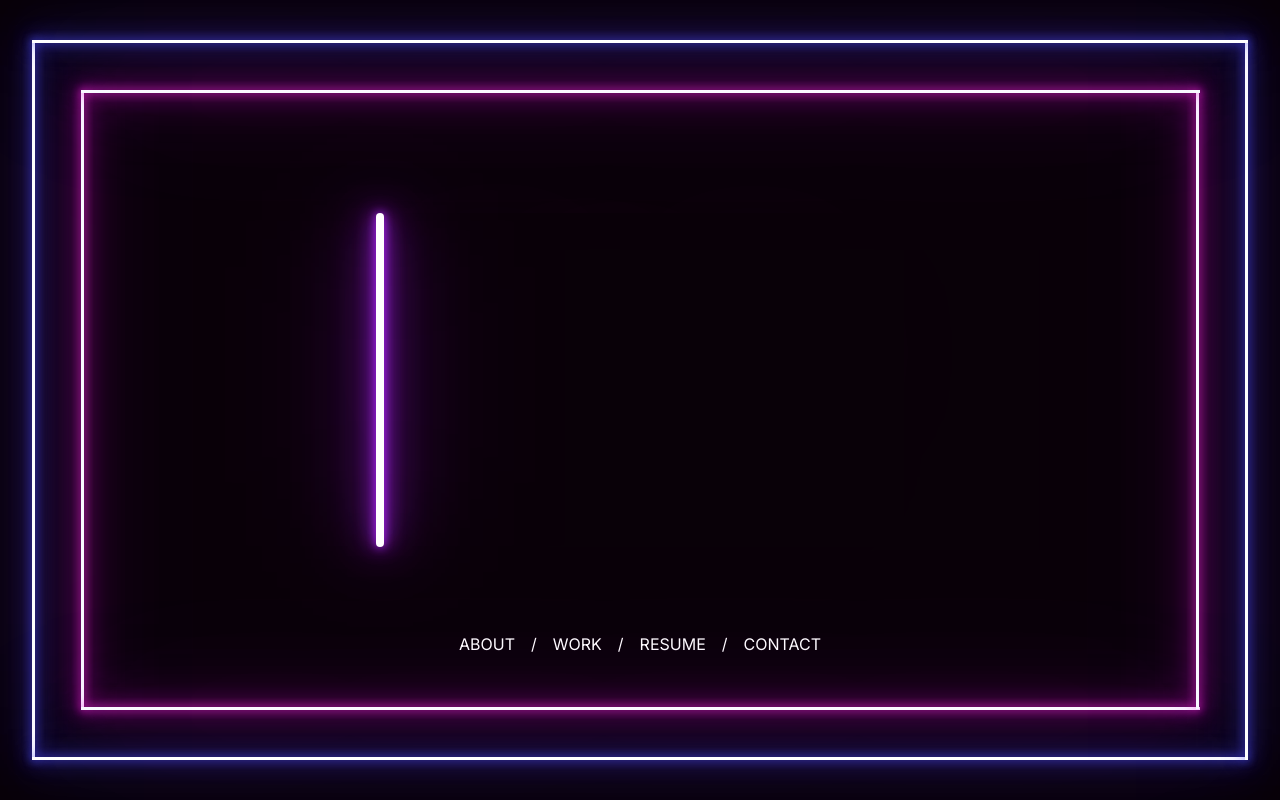
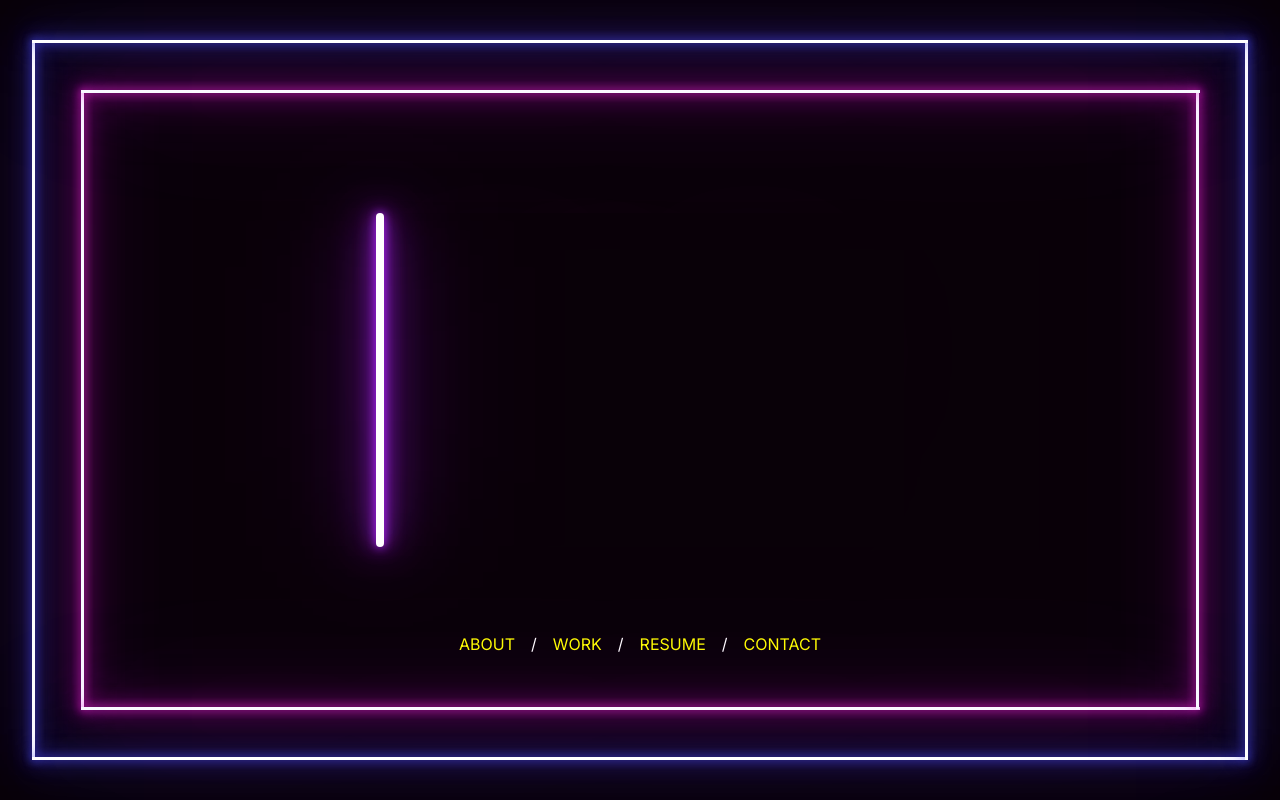
Before and after one commit to Cathy347Le/react-portfolio, a React (Create React App) app: page / in a window 1280 px wide. Shown: the top 800 px of the page. Built offline with nearby package versions, Linux system fonts and the light colour scheme; grey boxes are pictures that could not be loaded.

Commit message:
test change

```diff
--- a/src/Components/Menu.scss
+++ b/src/Components/Menu.scss
@@ -22,7 +22,8 @@
         }
       }
       a {
-        color: $white;
+        // color: $white;
+        color: yellow;
         text-decoration: none;
         text-transform: uppercase;
         padding-bottom: 8px;
```
